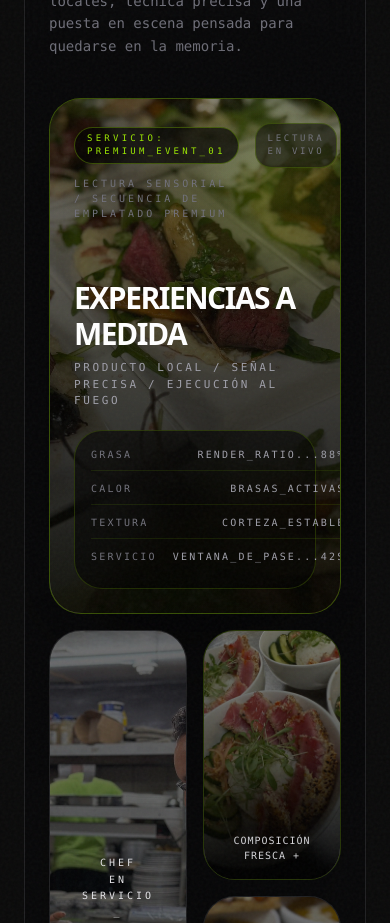
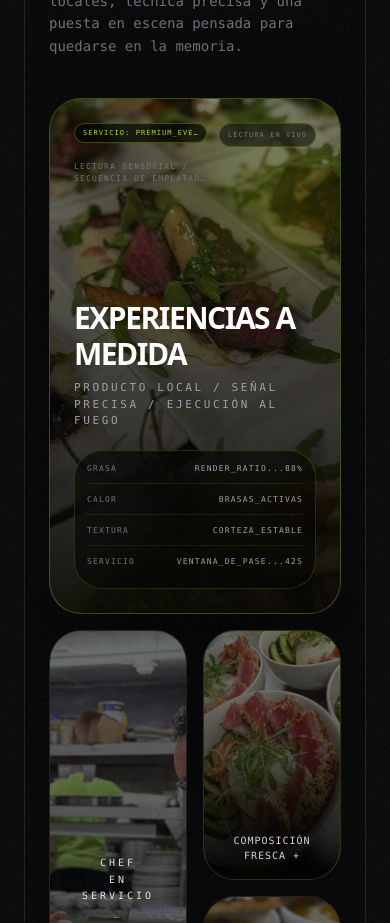
Before and after one commit to Monsterchef-git/my-vibe-site, a Next.js app: page / in a window 390 px wide. Shown: the part 2820-3743 px from the top of the page. Built offline with nearby package versions, Linux system fonts and the light colour scheme.

Commit message:
fix(ui): resolve text overflow on mobile and card stack animation jump

```diff
--- a/src/app/page.tsx
+++ b/src/app/page.tsx
@@ -225,17 +225,17 @@ export default function Home() {
             <div className="culinary-scanbar absolute inset-x-0 top-0 h-24 bg-[linear-gradient(180deg,rgba(202,253,0,0),rgba(202,253,0,0.16),rgba(202,253,0,0))] opacity-0 blur-xl transition-opacity duration-300 group-hover:opacity-100" />
 
             <div className="absolute inset-0 z-10 flex flex-col justify-between p-6 md:p-7">
-              <div className="flex items-start justify-between gap-4">
-                <div className="space-y-3">
-                  <span className="inline-flex rounded-full border border-lime-400/30 bg-black/70 px-3 py-1 font-mono text-[9px] uppercase tracking-[0.36em] text-lime-400 backdrop-blur-xl">
+              <div className="flex flex-wrap items-start justify-between gap-3 sm:gap-4">
+                <div className="space-y-3 min-w-0 flex-1">
+                  <span className="inline-block max-w-full truncate rounded-full border border-lime-400/30 bg-black/70 px-2 sm:px-3 py-1 font-mono text-[7px] sm:text-[9px] uppercase tracking-[0.15em] sm:tracking-[0.36em] text-lime-400 backdrop-blur-xl">
                     SERVICIO: PREMIUM_EVENT_01
                   </span>
-                  <div className="max-w-[16rem] font-mono text-[10px] uppercase tracking-[0.3em] text-zinc-500 transition-colors duration-300 group-hover:text-lime-300/80">
+                  <div className="max-w-[16rem] font-mono text-[8px] sm:text-[10px] uppercase tracking-[0.15em] sm:tracking-[0.3em] text-zinc-500 transition-colors duration-300 group-hover:text-lime-300/80 line-clamp-2 sm:line-clamp-none">
                     Lectura sensorial / secuencia de emplatado premium
                   </div>
                 </div>
 
-                <div className="rounded-2xl border border-lime-400/20 bg-black/55 px-3 py-2 font-mono text-[9px] uppercase tracking-[0.3em] text-zinc-500 backdrop-blur-xl transition-colors duration-300 group-hover:border-lime-400/40 group-hover:text-lime-400">
+                <div className="shrink-0 rounded-2xl border border-lime-400/20 bg-black/55 px-2 sm:px-3 py-1.5 sm:py-2 font-mono text-[7px] sm:text-[9px] uppercase tracking-[0.15em] sm:tracking-[0.3em] text-zinc-500 backdrop-blur-xl transition-colors duration-300 group-hover:border-lime-400/40 group-hover:text-lime-400">
                   LECTURA EN VIVO
                 </div>
               </div>
@@ -250,20 +250,20 @@ export default function Home() {
                     </p>
                   </div>
 
-                <div className="grid gap-2.5 rounded-[1.75rem] border border-lime-400/18 bg-black/58 p-4 backdrop-blur-xl transition-all duration-500 group-hover:border-lime-400/38 group-hover:bg-black/72 sm:max-w-[28rem]">
+                <div className="grid gap-2.5 rounded-[1.75rem] border border-lime-400/18 bg-black/58 p-3 sm:p-4 backdrop-blur-xl transition-all duration-500 group-hover:border-lime-400/38 group-hover:bg-black/72 sm:max-w-[28rem]">
                   {culinaryScanMetrics.map((metric, index) => (
                     <div
                       key={metric.label}
                       className={cx(
-                        'flex items-center justify-between gap-4 border-b border-lime-400/10 pb-2 font-mono text-[10px] uppercase tracking-[0.22em] text-zinc-400 transition-all duration-300',
+                        'flex items-center justify-between gap-3 sm:gap-4 border-b border-lime-400/10 pb-2 font-mono text-[8px] sm:text-[10px] uppercase tracking-[0.15em] sm:tracking-[0.22em] text-zinc-400 transition-all duration-300 overflow-hidden',
                         index === culinaryScanMetrics.length - 1 && 'border-b-0 pb-0',
                         'group-hover:text-lime-200',
                       )}
                     >
-                      <span className="text-zinc-500 transition-colors duration-300 group-hover:text-lime-400">
+                      <span className="text-zinc-500 transition-colors duration-300 group-hover:text-lime-400 shrink-0">
                         {metric.label}
                       </span>
-                      <span className="text-right">
+                      <span className="text-right truncate min-w-0">
                         {metric.value}
                       </span>
                     </div>
--- a/src/components/StitchCardStack.tsx
+++ b/src/components/StitchCardStack.tsx
@@ -118,7 +118,7 @@ export default function StitchCardStack() {
 
           return (
             <Wrapper
-              key={`${project.id}-${offset}`}
+              key={project.id}
               type={isTopCard ? 'button' : undefined}
               onClick={isTopCard ? nextCard : undefined}
               className={cx(
```
